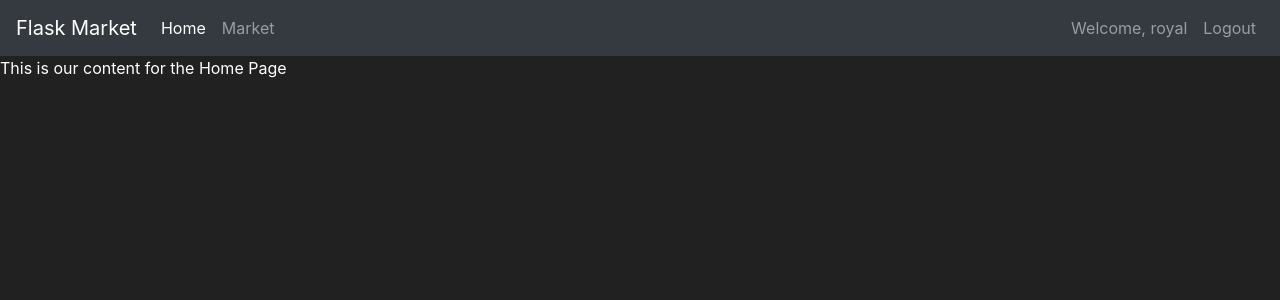
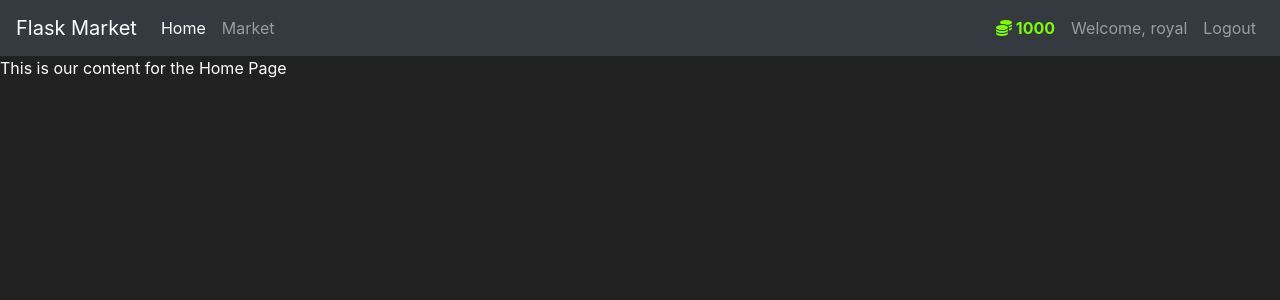
Before and after one commit to TIZIHMARKP/flask-market-place, a Flask app: page / in a window 1280 px wide. Shown: the top 300 px of the page. Run offline with Flask 3, Linux system fonts and the light colour scheme; a user stored in the database is signed in; some libraries are stand-ins or nearby versions.

Commit message:
added color to display amount on navbar

```diff
--- a/market/templates/base.html
+++ b/market/templates/base.html
@@ -30,6 +30,12 @@
 
         {% if current_user.is_authenticated %}
             <ul class="navbar-nav">
+                <li class="nav-item">
+                    <a class="nav-link" style="color: lawngreen; font-weight: bold">
+                        <i class="fas fa-coins"></i>
+                        {{ current_user.budget }}
+                    </a>
+                </li>
                 <li class="nav-item">
                     <a class="nav-link" href="#">Welcome, {{ current_user.username }}</a>
                 </li>
```
